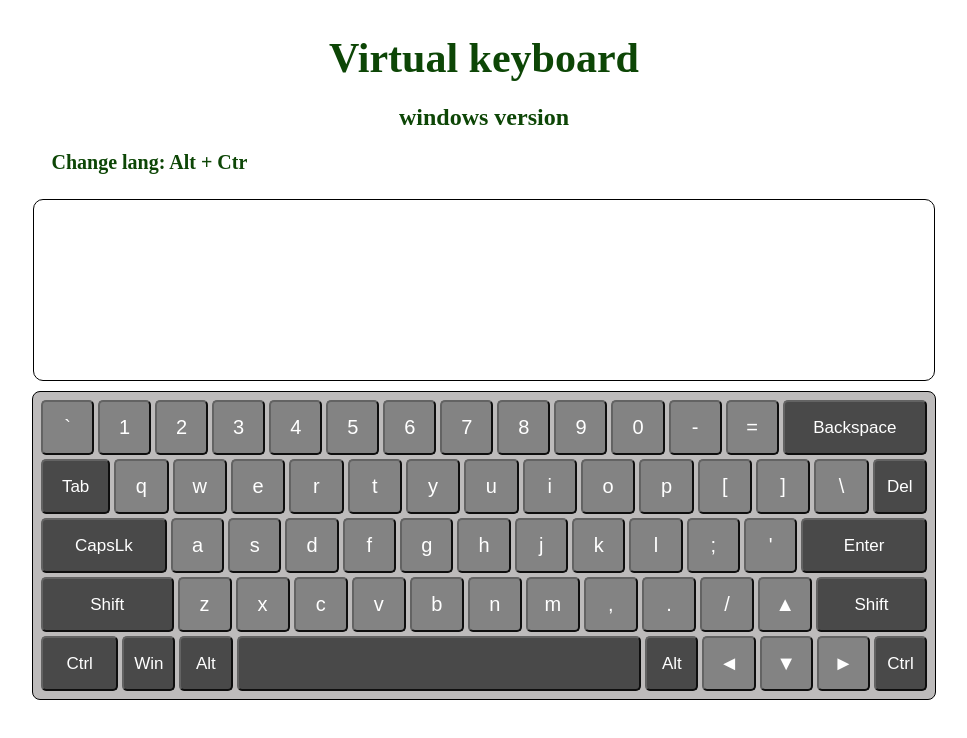
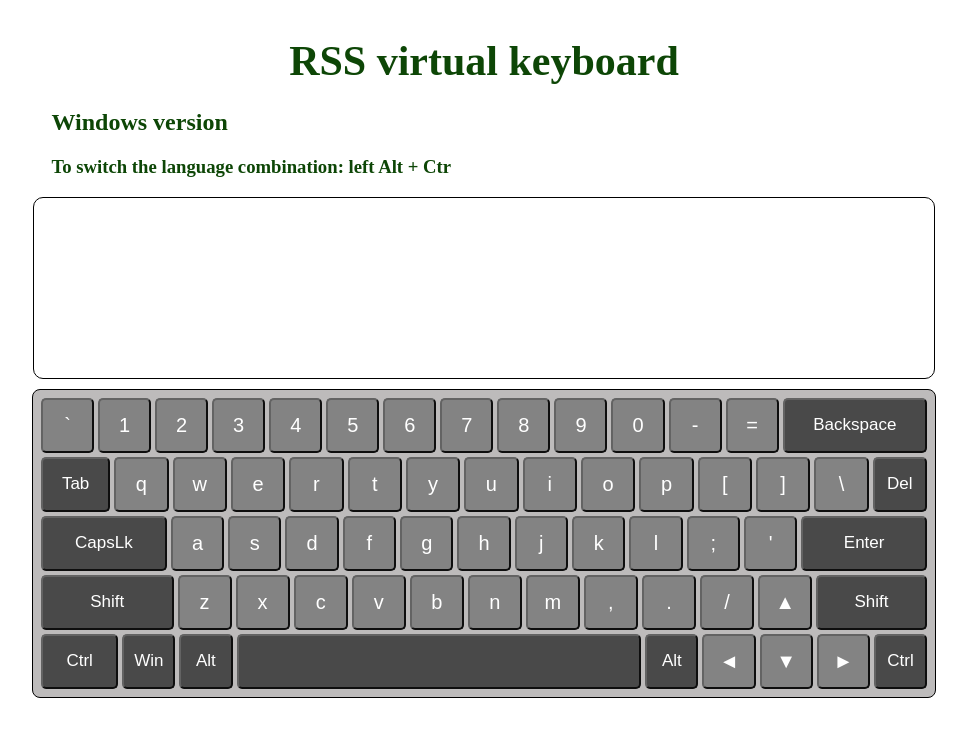
Before and after one commit to Nickbis/virtual-keyboard, a website with bundled scripts: page index.html in a window 1280 px wide. Shown: the whole page, without its empty margins (156-1123 px from the left). Built offline with nearby package versions, Linux system fonts and the light colour scheme.

Commit message:
fix: text and color

```diff
--- a/assets/css/styles.css
+++ b/assets/css/styles.css
@@ -15,17 +15,11 @@ html {
 .title {
   text-align: center;
   font-size: 42px;
-  line-height: 35px;
+  line-height: 40px;
 }
 
-.subtitle {
-  text-align: center;
-  font-size: 20tapx;
-}
-
-.subtitle-second {
-  font-size: 20px;
-  padding-bottom: 5px;
+.subtitle .subtitle-second {
+  font-size: 16px;
 }
 
 .text-content {
--- a/assets/js/header.js
+++ b/assets/js/header.js
@@ -4,11 +4,11 @@ class Header extends Creater {
   constructor(parent) {
     super(parent, 'div', 'header');
     this.title = new Creater(this.element, 'h1', 'title');
-    this.title.element.textContent = 'Virtual keyboard';
+    this.title.element.textContent = 'RSS virtual keyboard';
     this.subtitle = new Creater(this.element, 'h2', 'subtitle');
-    this.subtitle.element.textContent = 'windows version';
+    this.subtitle.element.textContent = 'Windows version';
     this.subtitle_second = new Creater(this.element, 'h3', 'subtitle-second');
-    this.subtitle_second.element.textContent = 'Change lang: Alt + Ctr';
+    this.subtitle_second.element.textContent = 'To switch the language combination: left Alt + Ctr';
     }
 }
 
```
